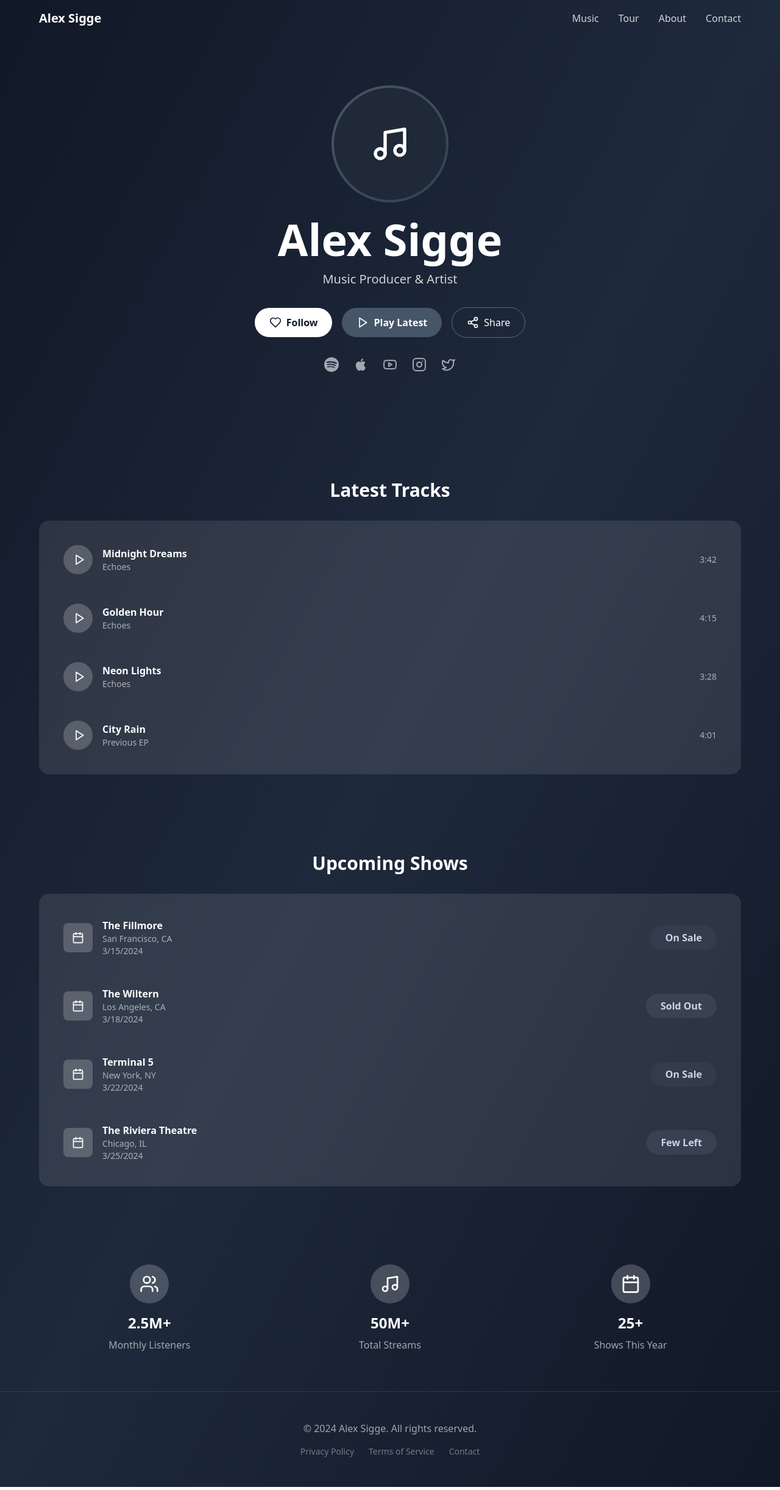
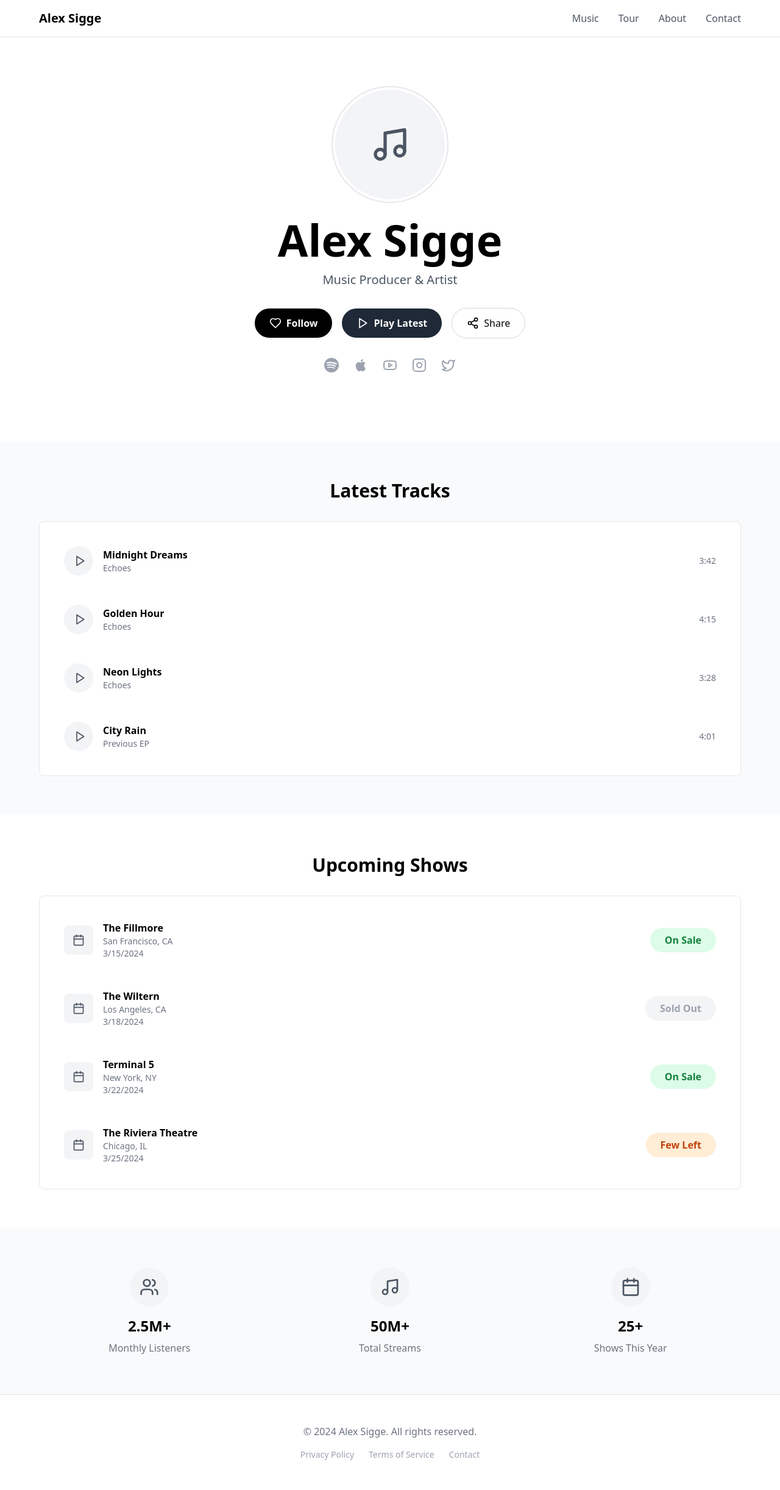
Before and after one commit to ion-apps/alex-sigge-fanbase-2, a React (Vite) app: page / in a window 1280 px wide. Shown: the whole page at 61% size. Built offline with nearby package versions, Linux system fonts and the light colour scheme.

Commit message:
Converting to classic white background design

```diff
--- a/src/App.tsx
+++ b/src/App.tsx
@@ -35,24 +35,24 @@ function App() {
   ];
 
   return (
-    <div className="min-h-screen bg-gradient-to-br from-gray-900 via-slate-800 to-gray-900">
+    <div className="min-h-screen bg-white">
       {/* Navigation */}
-      <nav className="relative z-50 px-6 py-4">
+      <nav className="relative z-50 px-6 py-4 border-b border-gray-200">
         <div className="flex items-center justify-between max-w-6xl mx-auto">
-          <div className="text-white font-bold text-xl">Alex Sigge</div>
+          <div className="text-black font-bold text-xl">Alex Sigge</div>
 
           {/* Desktop Navigation */}
           <div className="hidden md:flex items-center space-x-8">
-            <a href="#music" className="text-white/80 hover:text-white transition-colors">Music</a>
-            <a href="#tour" className="text-white/80 hover:text-white transition-colors">Tour</a>
-            <a href="#about" className="text-white/80 hover:text-white transition-colors">About</a>
-            <a href="#contact" className="text-white/80 hover:text-white transition-colors">Contact</a>
+            <a href="#music" className="text-gray-600 hover:text-black transition-colors">Music</a>
+            <a href="#tour" className="text-gray-600 hover:text-black transition-colors">Tour</a>
+            <a href="#about" className="text-gray-600 hover:text-black transition-colors">About</a>
+            <a href="#contact" className="text-gray-600 hover:text-black transition-colors">Contact</a>
           </div>
 
           {/* Mobile Menu Button */}
           <button
             onClick={() => setIsMenuOpen(!isMenuOpen)}
-            className="md:hidden text-white p-2"
+            className="md:hidden text-black p-2"
           >
             {isMenuOpen ? <X size={24} /> : <Menu size={24} />}
           </button>
@@ -60,12 +60,12 @@ function App() {
 
         {/* Mobile Navigation */}
         {isMenuOpen && (
-          <div className="md:hidden absolute top-full left-0 right-0 bg-black/90 backdrop-blur-sm">
+          <div className="md:hidden absolute top-full left-0 right-0 bg-white border-b border-gray-200">
             <div className="px-6 py-4 space-y-4">
-              <a href="#music" className="block text-white/80 hover:text-white transition-colors">Music</a>
-              <a href="#tour" className="block text-white/80 hover:text-white transition-colors">Tour</a>
-              <a href="#about" className="block text-white/80 hover:text-white transition-colors">About</a>
-              <a href="#contact" className="block text-white/80 hover:text-white transition-colors">Contact</a>
+              <a href="#music" className="block text-gray-600 hover:text-black transition-colors">Music</a>
+              <a href="#tour" className="block text-gray-600 hover:text-black transition-colors">Tour</a>
+              <a href="#about" className="block text-gray-600 hover:text-black transition-colors">About</a>
+              <a href="#contact" className="block text-gray-600 hover:text-black transition-colors">Contact</a>
             </div>
           </div>
         )}
@@ -75,13 +75,13 @@ function App() {
       <section className="relative px-6 py-20">
         <div className="max-w-6xl mx-auto text-center">
           <div className="mb-8">
-            <div className="w-48 h-48 mx-auto mb-6 rounded-full bg-gradient-to-br from-gray-600 to-slate-700 p-1">
-              <div className="w-full h-full rounded-full bg-gray-800 flex items-center justify-center">
-                <Music size={64} className="text-white" />
+            <div className="w-48 h-48 mx-auto mb-6 rounded-full border-2 border-gray-200 p-1">
+              <div className="w-full h-full rounded-full bg-gray-100 flex items-center justify-center">
+                <Music size={64} className="text-gray-600" />
               </div>
             </div>
-            <h1 className="text-5xl md:text-7xl font-bold text-white mb-4">Alex Sigge</h1>
-            <p className="text-xl text-white/80 mb-8">Music Producer & Artist</p>
+            <h1 className="text-5xl md:text-7xl font-bold text-black mb-4">Alex Sigge</h1>
+            <p className="text-xl text-gray-600 mb-8">Music Producer & Artist</p>
 
             <div className="flex flex-col sm:flex-row items-center justify-center gap-4 mb-8">
               <button
@@ -89,20 +89,20 @@ function App() {
                 className={cn(
                   "flex items-center gap-2 px-6 py-3 rounded-full font-semibold transition-all",
                   isFollowing
-                    ? "bg-white/20 text-white border border-white/30"
-                    : "bg-white text-gray-900 hover:bg-white/90"
+                    ? "bg-gray-100 text-black border border-gray-300"
+                    : "bg-black text-white hover:bg-gray-800"
                 )}
               >
                 <Heart size={20} className={isFollowing ? "fill-current" : ""} />
                 {isFollowing ? "Following" : "Follow"}
               </button>
 
-              <button className="flex items-center gap-2 px-6 py-3 rounded-full bg-slate-600 text-white font-semibold hover:bg-slate-700 transition-colors">
+              <button className="flex items-center gap-2 px-6 py-3 rounded-full bg-gray-800 text-white font-semibold hover:bg-gray-700 transition-colors">
                 <Play size={20} />
                 Play Latest
               </button>
 
-              <button className="flex items-center gap-2 px-6 py-3 rounded-full border border-white/30 text-white hover:bg-white/10 transition-colors">
+              <button className="flex items-center gap-2 px-6 py-3 rounded-full border border-gray-300 text-black hover:bg-gray-50 transition-colors">
                 <Share2 size={20} />
                 Share
               </button>
@@ -110,19 +110,19 @@ function App() {
 
             {/* Social Links */}
             <div className="flex items-center justify-center gap-6">
-              <a href="#" className="text-white/60 hover:text-white transition-colors">
+              <a href="#" className="text-gray-400 hover:text-black transition-colors">
                 <SpotifyIcon size={24} />
               </a>
-              <a href="#" className="text-white/60 hover:text-white transition-colors">
+              <a href="#" className="text-gray-400 hover:text-black transition-colors">
                 <AppleIcon size={24} />
               </a>
-              <a href="#" className="text-white/60 hover:text-white transition-colors">
+              <a href="#" className="text-gray-400 hover:text-black transition-colors">
                 <Youtube size={24} />
               </a>
-              <a href="#" className="text-white/60 hover:text-white transition-colors">
+              <a href="#" className="text-gray-400 hover:text-black transition-colors">
                 <Instagram size={24} />
               </a>
-              <a href="#" className="text-white/60 hover:text-white transition-colors">
+              <a href="#" className="text-gray-400 hover:text-black transition-colors">
                 <Twitter size={24} />
               </a>
             </div>
@@ -131,23 +131,23 @@ function App() {
       </section>
 
       {/* Latest Music Section */}
-      <section id="music" className="px-6 py-16">
+      <section id="music" className="px-6 py-16 bg-gray-50">
         <div className="max-w-6xl mx-auto">
-          <h2 className="text-3xl font-bold text-white mb-8 text-center">Latest Tracks</h2>
-          <div className="bg-white/10 backdrop-blur-sm rounded-2xl p-6">
+          <h2 className="text-3xl font-bold text-black mb-8 text-center">Latest Tracks</h2>
+          <div className="bg-white border border-gray-200 rounded-lg p-6">
             <div className="space-y-4">
               {latestTracks.map((track, index) => (
-                <div key={index} className="flex items-center justify-between p-4 rounded-lg hover:bg-white/5 transition-colors group">
+                <div key={index} className="flex items-center justify-between p-4 rounded-lg hover:bg-gray-50 transition-colors group">
                   <div className="flex items-center gap-4">
-                    <button className="w-12 h-12 rounded-full bg-white/20 flex items-center justify-center group-hover:bg-white/30 transition-colors">
-                      <Play size={20} className="text-white ml-1" />
+                    <button className="w-12 h-12 rounded-full bg-gray-100 flex items-center justify-center group-hover:bg-gray-200 transition-colors">
+                      <Play size={20} className="text-gray-600 ml-1" />
                     </button>
                     <div>
-                      <h3 className="text-white font-semibold">{track.title}</h3>
-                      <p className="text-white/60 text-sm">{track.album}</p>
+                      <h3 className="text-black font-semibold">{track.title}</h3>
+                      <p className="text-gray-500 text-sm">{track.album}</p>
                     </div>
                   </div>
-                  <div className="text-white/60 text-sm">{track.duration}</div>
+                  <div className="text-gray-500 text-sm">{track.duration}</div>
                 </div>
               ))}
             </div>
@@ -158,29 +158,29 @@ function App() {
       {/* Tour Dates Section */}
       <section id="tour" className="px-6 py-16">
         <div className="max-w-6xl mx-auto">
-          <h2 className="text-3xl font-bold text-white mb-8 text-center">Upcoming Shows</h2>
-          <div className="bg-white/10 backdrop-blur-sm rounded-2xl p-6">
+          <h2 className="text-3xl font-bold text-black mb-8 text-center">Upcoming Shows</h2>
+          <div className="bg-white border border-gray-200 rounded-lg p-6">
             <div className="space-y-4">
               {upcomingShows.map((show, index) => (
-                <div key={index} className="flex flex-col sm:flex-row sm:items-center justify-between p-4 rounded-lg hover:bg-white/5 transition-colors">
+                <div key={index} className="flex flex-col sm:flex-row sm:items-center justify-between p-4 rounded-lg hover:bg-gray-50 transition-colors">
                   <div className="flex items-center gap-4 mb-4 sm:mb-0">
-                    <div className="flex items-center justify-center w-12 h-12 rounded-lg bg-white/20">
-                      <Calendar size={20} className="text-white" />
+                    <div className="flex items-center justify-center w-12 h-12 rounded-lg bg-gray-100">
+                      <Calendar size={20} className="text-gray-600" />
                     </div>
                     <div>
-                      <h3 className="text-white font-semibold">{show.venue}</h3>
-                      <p className="text-white/60 text-sm">{show.city}</p>
-                      <p className="text-white/60 text-sm">{new Date(show.date).toLocaleDateString()}</p>
+                      <h3 className="text-black font-semibold">{show.venue}</h3>
+                      <p className="text-gray-500 text-sm">{show.city}</p>
+                      <p className="text-gray-500 text-sm">{new Date(show.date).toLocaleDateString()}</p>
                     </div>
                   </div>
                   <button
                     className={cn(
                       "px-6 py-2 rounded-full font-semibold transition-colors",
                       show.status === "Sold Out"
-                        ? "bg-gray-500/20 text-gray-300 cursor-not-allowed"
+                        ? "bg-gray-100 text-gray-400 cursor-not-allowed"
                         : show.status === "Few Left"
-                        ? "bg-slate-500/20 text-slate-300 hover:bg-slate-500/30"
-                        : "bg-slate-600/20 text-slate-300 hover:bg-slate-600/30"
+                        ? "bg-orange-100 text-orange-700 hover:bg-orange-200"
+                        : "bg-green-100 text-green-700 hover:bg-green-200"
                     )}
                     disabled={show.status === "Sold Out"}
                   >
@@ -194,42 +194,42 @@ function App() {
       </section>
 
       {/* Stats Section */}
-      <section className="px-6 py-16">
+      <section className="px-6 py-16 bg-gray-50">
         <div className="max-w-6xl mx-auto">
           <div className="grid grid-cols-1 md:grid-cols-3 gap-8">
             <div className="text-center">
-              <div className="w-16 h-16 mx-auto mb-4 rounded-full bg-white/20 flex items-center justify-center">
-                <Users size={32} className="text-white" />
+              <div className="w-16 h-16 mx-auto mb-4 rounded-full bg-gray-100 flex items-center justify-center">
+                <Users size={32} className="text-gray-600" />
               </div>
-              <h3 className="text-2xl font-bold text-white mb-2">2.5M+</h3>
-              <p className="text-white/60">Monthly Listeners</p>
+              <h3 className="text-2xl font-bold text-black mb-2">2.5M+</h3>
+              <p className="text-gray-500">Monthly Listeners</p>
             </div>
             <div className="text-center">
-              <div className="w-16 h-16 mx-auto mb-4 rounded-full bg-white/20 flex items-center justify-center">
-                <Music size={32} className="text-white" />
+              <div className="w-16 h-16 mx-auto mb-4 rounded-full bg-gray-100 flex items-center justify-center">
+                <Music size={32} className="text-gray-600" />
               </div>
-              <h3 className="text-2xl font-bold text-white mb-2">50M+</h3>
-              <p className="text-white/60">Total Streams</p>
+              <h3 className="text-2xl font-bold text-black mb-2">50M+</h3>
+              <p className="text-gray-500">Total Streams</p>
             </div>
             <div className="text-center">
-              <div className="w-16 h-16 mx-auto mb-4 rounded-full bg-white/20 flex items-center justify-center">
-                <Calendar size={32} className="text-white" />
+              <div className="w-16 h-16 mx-auto mb-4 rounded-full bg-gray-100 flex items-center justify-center">
+                <Calendar size={32} className="text-gray-600" />
               </div>
-              <h3 className="text-2xl font-bold text-white mb-2">25+</h3>
-              <p className="text-white/60">Shows This Year</p>
+              <h3 className="text-2xl font-bold text-black mb-2">25+</h3>
+              <p className="text-gray-500">Shows This Year</p>
             </div>
           </div>
         </div>
       </section>
 
       {/* Footer */}
-      <footer className="px-6 py-12 border-t border-white/10">
+      <footer className="px-6 py-12 border-t border-gray-200">
         <div className="max-w-6xl mx-auto text-center">
-          <p className="text-white/60 mb-4">© 2024 Alex Sigge. All rights reserved.</p>
+          <p className="text-gray-500 mb-4">© 2024 Alex Sigge. All rights reserved.</p>
           <div className="flex items-center justify-center gap-6">
-            <a href="#" className="text-white/40 hover:text-white/60 transition-colors text-sm">Privacy Policy</a>
-            <a href="#" className="text-white/40 hover:text-white/60 transition-colors text-sm">Terms of Service</a>
-            <a href="#" className="text-white/40 hover:text-white/60 transition-colors text-sm">Contact</a>
+            <a href="#" className="text-gray-400 hover:text-gray-600 transition-colors text-sm">Privacy Policy</a>
+            <a href="#" className="text-gray-400 hover:text-gray-600 transition-colors text-sm">Terms of Service</a>
+            <a href="#" className="text-gray-400 hover:text-gray-600 transition-colors text-sm">Contact</a>
           </div>
         </div>
       </footer>
```
